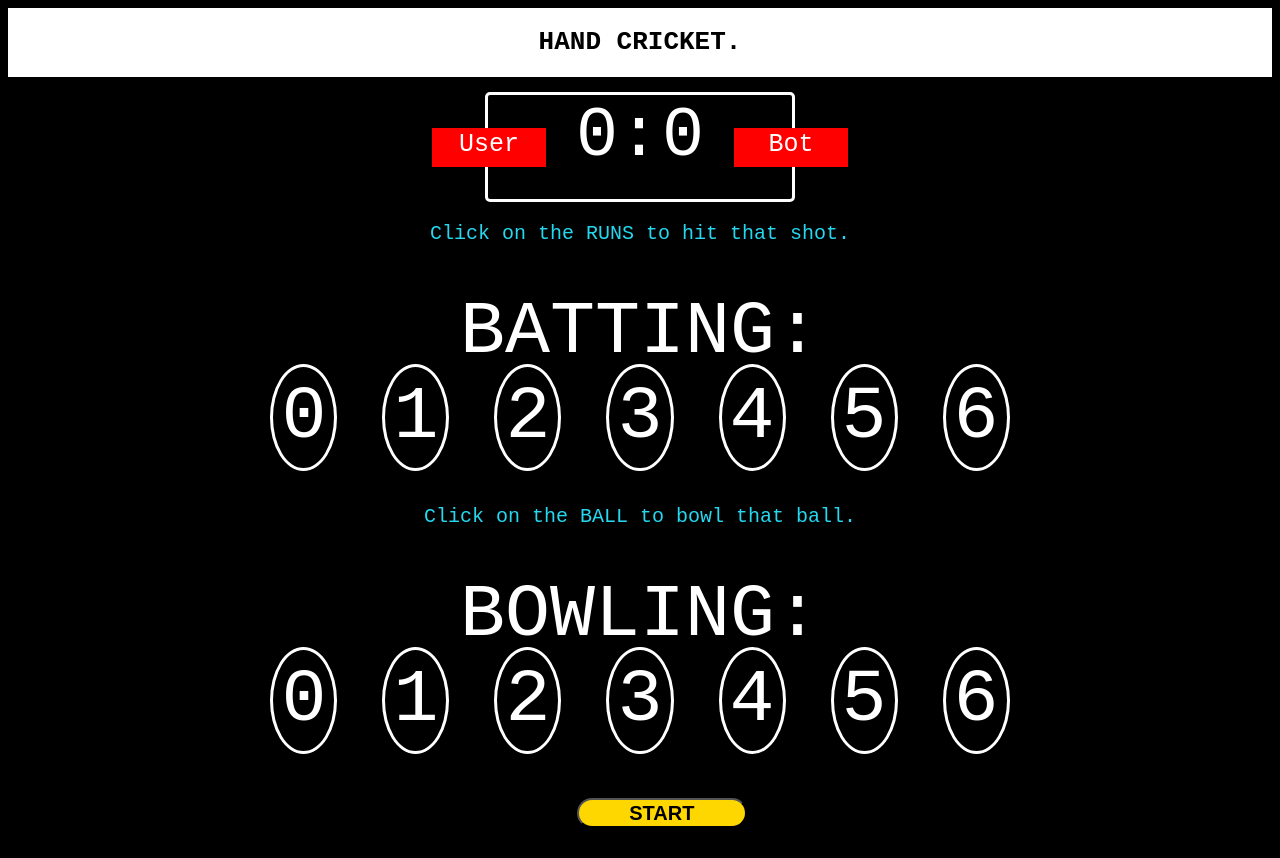
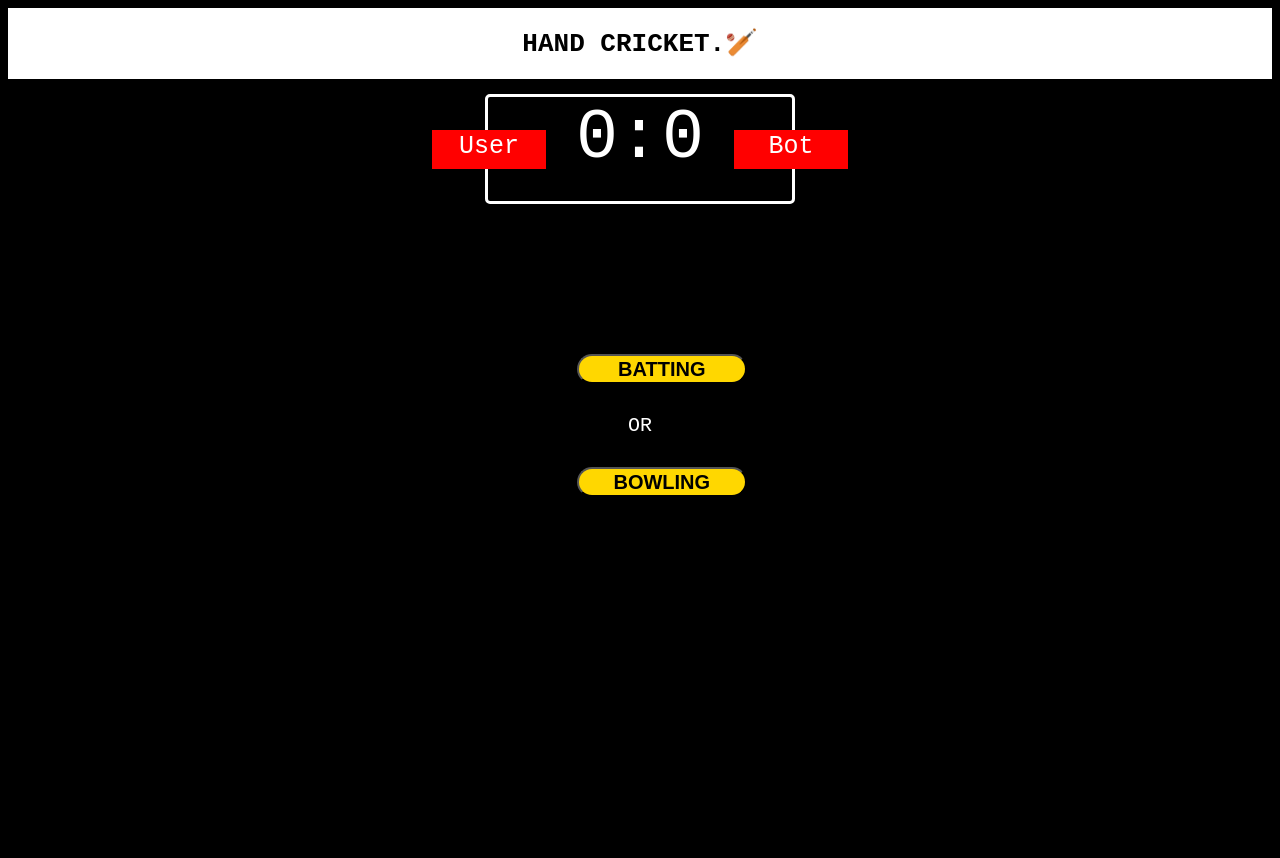
Before and after one commit to Rahul-Senthil/handcricket.github.io, a plain HTML site: page index.html in a window 1280 px wide. After the commit the page ends 800 px from the top, so only its background shows below. Drawn offline with nearby package versions, Linux system fonts and the light colour scheme.

Commit message:
Update index.html

```diff
--- a/index.html
+++ b/index.html
@@ -5,58 +5,65 @@
   <title>Hand Cricket</title>
   <link rel="stylesheet" href="style.css">
   <script src="https://ajax.googleapis.com/ajax/libs/jquery/3.5.1/jquery.min.js"></script>
+  <script src="https://ajax.googleapis.com/ajax/libs/jquery/3.5.1/jquery.min.js"></script>
 
 
 </head>
 <body>
     <header>
-        <h1>HAND CRICKET.</h1>
+        <h1>HAND CRICKET.<span>&#127951;</span></h1>
     </header>
     <div class="scoreBoard">
         <div class="userName">User</div>
         <div class="computerName">Bot</div>
         <span class="userScore">0:</span><span class="computerScore">0</span>
     </div>
-    <p id = "demo4">Click on the RUNS to hit that shot.</p>
+    <p id = "demo4"></p>
 
     <div  class="choicesBat">
-        <div id="text">BATTING:</div>
-        <div class="choice" id="zero">0</div>
-        <div class="choice" id="one">1</div>
-        <div class="choice" id="two">2</div>
-        <div class="choice" id="three">3</div>
-        <div class="choice" id="four">4</div>
-        <div class="choice" id="five">5</div>
-        <div class="choice" id="six">6</div>
+        <div  id="text1">    <span id="emoji1" style="font-size: 50px;"></span></div>
+        <div  id="zero"></div>
+        <div  id="one"></div>
+        <div  id="two"></div>
+        <div  id="three"></div>
+        <div  id="four"></div>
+        <div  id="five"></div>
+        <div  id="six"></div>
     </div>
+
     <div>
         <p id="demo"></p>
         <p id="demo1"></p>
     </div>
-    <p id="demo5">Click on the BALL to bowl that ball.</p>
+    <p id="demo5"></p>
 
     <div class="choicesBall">
-        <div id="text">BOWLING:</div>
-        <div class="choice" id="zeroball">0</div>
-        <div class="choice" id="oneball">1</div>
-        <div class="choice" id="twoball">2</div>
-        <div class="choice" id="threeball">3</div>
-        <div class="choice" id="fourball">4</div>
-        <div class="choice" id="fiveball">5</div>
-        <div class="choice" id="sixball">6</div>
+        <div  id="text2"> <span id="emoji2" style="font-size: 50px;"></span></div>
+        <div  id="zeroball"></div>
+        <div  id="oneball"></div>
+        <div  id="twoball"></div>
+        <div  id="threeball"></div>
+        <div  id="fourball"></div>
+        <div  id="fiveball"></div>
+        <div  id="sixball"></div>
+
     </div>
+
+
     <div>
         <p id="demo2"></p>
         <p id="demo3"></p>
     </div>
-    <button class="haha" id="myBtn" onclick="myStart()">START</button>
+    <button class="haha" id="myBtn"  onclick="myStart()">BATTING</button>
+    <p id="demo7">OR</p>
+    <button class="haha2" id="myBtn2" onclick="myNew()">BOWLING</button>
+
     <p id="demo6"></p>
 
 
 
-    <script src="app.js"  charset="utf-8">
+    <script src="app.js"  charset="utf-8"></script>
 
 
-    </script>
-</body>
+    </body>
 </html>
```
